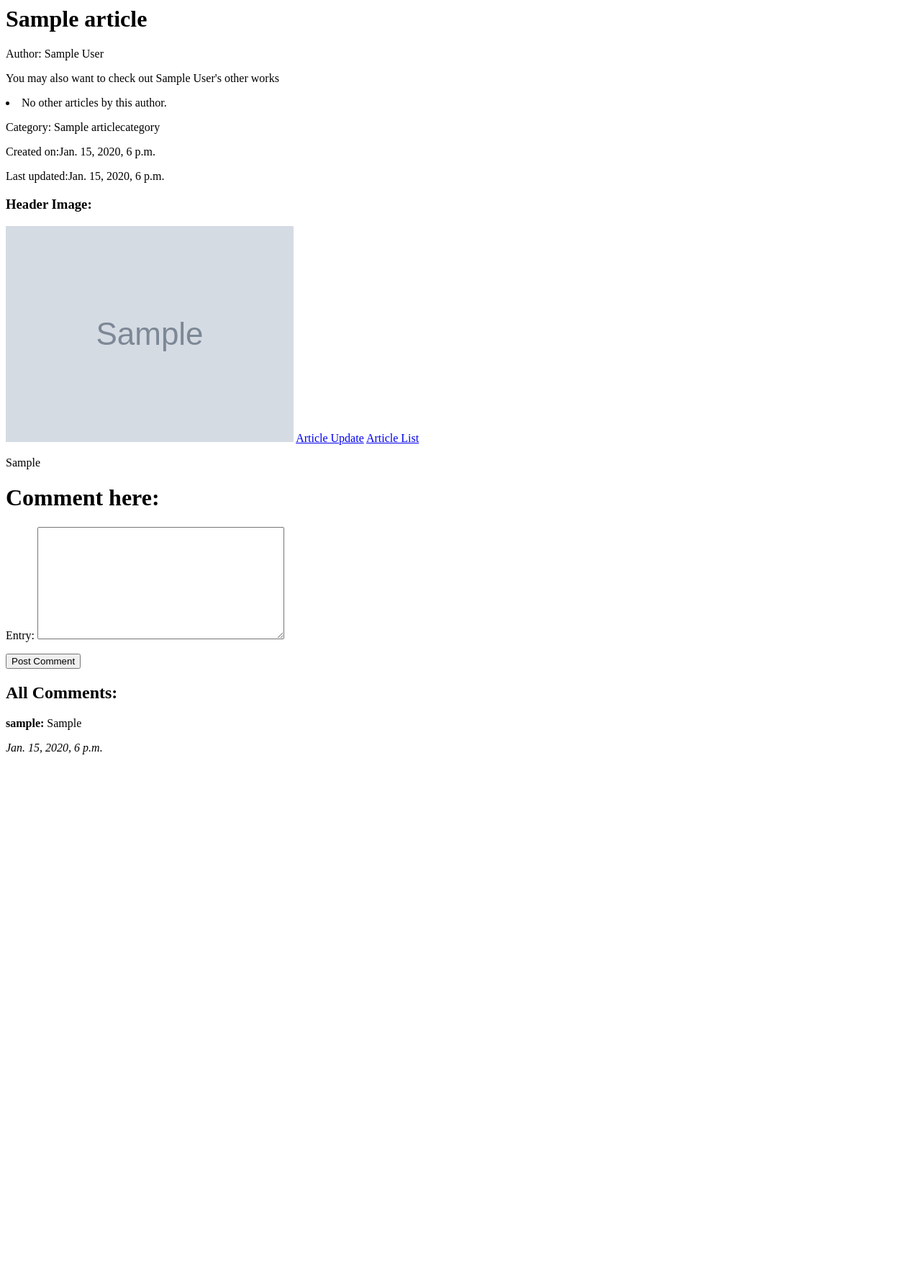
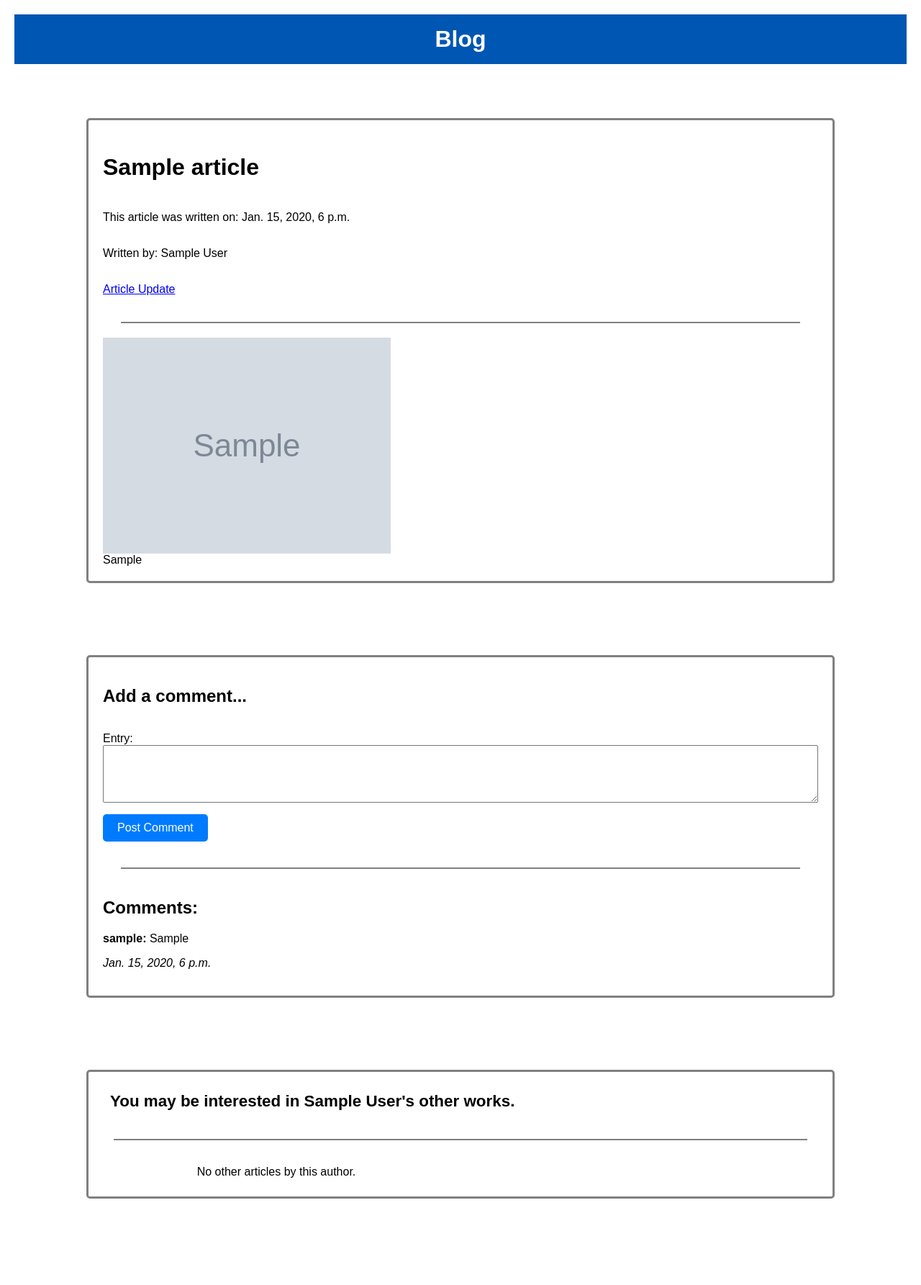
Before and after one commit to eevicteen/hobbysite-G-13, a Django app: page /blog/article/1/ in a window 1280 px wide. Shown: the whole page at 72% size. Before the commit the page ends 1048 px from the top, so only its background shows below. Run offline with Django 5.2, Linux system fonts and the light colour scheme; a user stored in the database is signed in; tables that the repository leaves empty hold one stand-in row (values such as "Sample post"); grey boxes marked "Sample" are stand-in pictures.

Commit message:
Adjusted HTML and CSS for all blog views

```diff
--- a/blog/static/blog/styles/style.css
+++ b/blog/static/blog/styles/style.css
@@ -1,10 +1,14 @@
 body {
     font-family: Arial, sans-serif;
-    background-color: #f7f7f7;
     margin: 0;
     padding: 20px;
 }
 
+img {
+    max-width: 100%;
+    height: auto;
+    display: block;
+}
 .BlogTitle {
     text-align: center;
     font-size: 2em;
@@ -51,7 +55,9 @@ body {
 
 .Date, .Category, .Title, .OtherArticleCategory, .Description,.Author ,.OtherArticleDate ,.OtherArticleTitle{
     padding: 30px;
-
+    display: flex;
+    justify-content: center;
+    align-self: center;
 }
 
 .AllArticlesContainer{
@@ -117,3 +123,126 @@ body {
 .AddButton:hover{
     background-color: #0056b3;
 }
+
+
+
+body {
+    font-family: Arial, sans-serif;
+    margin: 0;
+}
+
+.BlogDetailsArticleTitle {
+    text-align: center;
+    font-size: 2em;
+    color: white;
+    background-color: #0056b3;
+    padding: 1rem;
+}
+
+.BlogDetailsArticleContainer{
+    display: grid;
+    border-style: solid;
+    border-radius: 5px;
+    border-color: gray;
+    grid-auto-rows: auto;
+    margin: 100px;
+    margin-top :75px;
+    padding: 20px;
+}
+
+.BlogDetailsArticleTitleInner{
+    font-size: 2em;
+}
+
+hr {
+    border: none;
+    height: 2px;
+    background-color: gray;
+    margin: 20px auto;
+    width: 95%;
+    display:flex;
+    justify-content: center;
+    text-align: center;
+}
+
+.BlogDetailsAddCommentContainer{
+    display: grid;
+    border-style: solid;
+    border-radius: 5px;
+    border-color: gray;
+    grid-auto-rows: auto;
+    margin: 100px;
+    margin-top :75px;
+    padding: 20px;
+}
+.BlogDetailsAddCommentForm textarea {
+    width: 100%;
+    height: 80px;
+    padding: 10px;
+    font-size: 1em;
+}
+
+.BlogDetailsAddCommentForm button {
+    background-color: #007bff;
+    color: white;
+    padding: 10px 20px;
+    border: none;
+    border-radius: 5px;
+    cursor: pointer;
+    font-size: 1em;
+}
+
+.BlogDetailsAddCommentForm button:hover {
+    background-color: #0056b3;
+}
+
+.UpdateArticleHeader{
+    text-align: center;
+    font-size: 2em;
+    color: white;
+    background-color: #0056b3;
+    padding: 1rem;
+}
+
+.UpdateArticleContainer{
+    display: grid;
+    border-style: solid;
+    border-radius: 5px;
+    border-color: gray;
+    grid-auto-rows: auto;
+    margin: 100px;
+    margin-top :75px;
+    padding: 10px;
+}
+.UpdateArticleForm textarea {
+    width: 100%;
+    height: 80px;
+    padding: 10px;
+    font-size: 1em;
+}
+
+.BlogDetailsOtherArticlesContainer {
+    display: grid;
+    border-style: solid;
+    border-radius: 5px;
+    border-color: gray;
+    grid-auto-rows: auto;
+    margin: 100px;
+    margin-top :75px;
+    padding: 10px;
+}
+
+.BlogDetailsOtherArticlesHeader{
+    font-size: 1.4em;
+    margin-left: 20px;
+}
+.InnerBlogDetailsOtherArticlesContainer {
+    display: grid;
+    grid-template-columns: 1fr 1fr;
+    gap: 10px;
+}
+.OtherArticleDate, .OtherArticleTitle, .NoOtherArticles{
+    display:flex;
+    justify-content: center;
+    padding: 15px;
+}
--- a/blog/templates/blog_details.html
+++ b/blog/templates/blog_details.html
@@ -2,34 +2,40 @@
 {% load static %}
 
 {% block title %}{{ article.title }}{% endblock %}
+{% block head %}
+<link rel="stylesheet" href="{% static 'blog/styles/style.css' %}">
+{% endblock %}
 
 {% block content %}
-    <h1>{{ article.title }}</h1>
-    <p>Author: {{article.author}}</p>
-<p> You may also want to check out {{article.author}}'s other works<p>
-{% for other_article in other_articles %}
-    <li><a href="{% url 'blog:blog_detail' other_article.id %}">{{ other_article.title }}</a></li>
-    {% empty %}
-    <li>No other articles by this author.</li>
-{% endfor %}
-</p>
-    <p>Category: {{article.category.name}}</p>
-    <p>Created on:{{article.creation_date}}</p>
-    <p>Last updated:{{article.most_recent_update_date}}</p>
-    <h3>Header Image:</h3>
-    <img src="{{ article.header_image.url }}">
-    <a href ="{% url 'blog:article_update' id=article.id %} ">Article Update</a>
-    <a href="{% url 'blog:blog_list' %}">Article List</a>
-    <p>{{article.entry}}</p>
-{% if user.is_authenticated %}
-<h1>Comment here:</h1>
+<h1 class="BlogDetailsArticleTitle">Blog</h1>
+
+<section class = "BlogDetailsArticleSection">
+    <div class = "BlogDetailsArticleContainer">
+        <h1 class="BlogDetailsArticleTitleInner">{{article.title}}</h1>
+        <p class ="BlogDetailsArticleDate"> This article was written on: {{article.creation_date}} </p>
+        <p class ="BlogDetailsArticleAuthor">Written by: {{article.author}}</p>
+        {% if article.author.display_name == user.profile.display_name %}
+        <p class="BlogDetailsArticleUpdate"><a href ="{% url 'blog:article_update' id=article.id %} ">Article Update</a></p>
+        {% endif %}
+        <hr>
+        <div class ="BlogDetailsHeaderImage"><img src ="{{article.header_image.url }}"></div>
+        <div class = "BlogDetailsArticleEntry">{{article.entry}}</div>
+    </div>
+</section>
+
+<section class = "BlogDetailsCommentSection">
+    <div class = "BlogDetailsAddCommentContainer">
+        <h1 class = "BlogDetailsAddCommentTitle">Add a comment...</h1>
+        <div class = "BlogDetailsAddCommentForm">
                 <form method="post" action="{% url 'blog:blog_detail' article.id %}">
                 {% csrf_token %}
                 {{ comment_form.as_p }}
             <button type="submit">Post Comment</button>
             </form>
-{% endif %}
-<h2>All Comments:</h2>
+        </div>
+            <hr>
+        <div class="BlogDetailsAllCommentsContainer">
+            <h1 class = "BlogDetailsAllCommentsTitle">Comments:</h1>
             {% for comment in comments %}
             <div>
                 <p><strong>{{ comment.author.user.username }}:</strong> {{ comment.entry }}</p>
@@ -38,4 +44,24 @@
             {% empty %}
                 <p>No comments yet.</p>
             {% endfor %}
+        </div>
+    </div>
+
+</section>
+
+<section class = "BlogDetailsOtherArticleSection">
+    <div class = "BlogDetailsOtherArticlesContainer">
+        <h1 class = "BlogDetailsOtherArticlesHeader">You may be interested in {{article.author}}'s other works. </h1>
+        <hr>
+        <div class = "InnerBlogDetailsOtherArticlesContainer">
+            {% for other_article in other_articles %}
+            <div class = "OtherArticleDate"> Written on {{other_article.creation_date}} </div>
+            <div class  = "OtherArticleTitle"><a href="{% url 'blog:blog_detail' other_article.id %}">{{other_article.title }}</a></div>
+             {% empty %}
+            <div class = "NoOtherArticles">No other articles by this author.</div>
+                {% endfor %}
+        </div>
+    </div>
+</section>
+
 {% endblock %}
```
Also changed, not shown: blog/templates/add_article.html (+20 -5 lines), blog/templates/blog_list.html (+7 -3 lines). Lines whose indentation alone changed are shown as unchanged.
